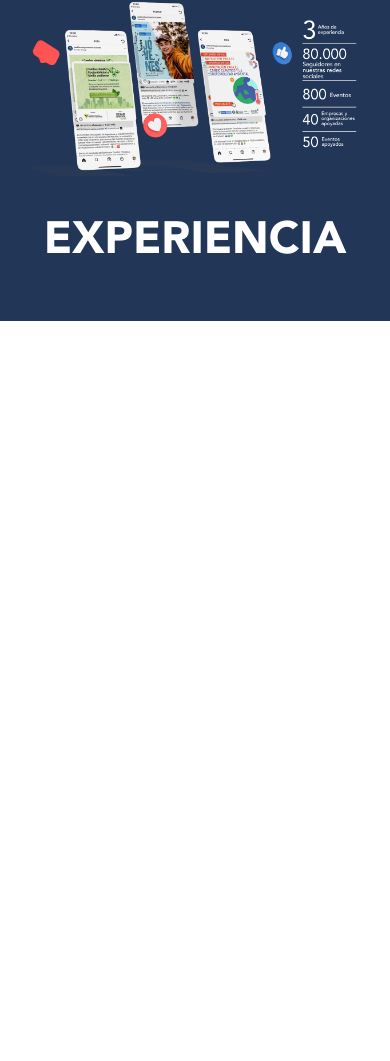
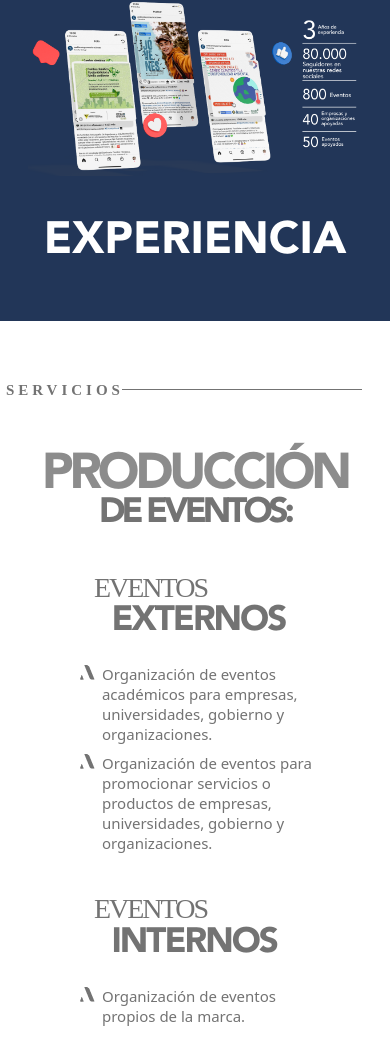
Before and after one commit to IvanVargass/PaginaWeb-AmbienteYComunicaciones, a plain HTML site: page index.html in a window 390 px wide. Shown: the part 2710-3771 px from the top of the page. Before the commit the page ends 3031 px from the top, so only its background shows below. Drawn offline with nearby package versions, Linux system fonts and the light colour scheme; a web font is replaced by a local one.

Commit message:
Sección de Servicios Responsive lista

```diff
--- a/css/style.css
+++ b/css/style.css
@@ -156,25 +156,30 @@ html {
 .servicios { padding: 3em 0 6em 0;}
 .servicios .produccion h2 {
   padding-top: 0.8em;
-  font-family: Avenir;
+  font-family: Avenir-Black;
   color: var(--color-gris-intermedio);
-  font-size: 90px;
-  line-height: 70%;
-  letter-spacing: -2px;
+  font-size: 120px;
+  line-height: 50%;
+  letter-spacing: -6px;
 }
 .servicios .produccion h2 span {
   color: var(--color-gris-oscuro);
-  font-size: 60px;
+  font-size: 80px;
 }
 
-.servicios .eventos{ padding-top: 3em;}
+.servicios .eventos{ padding-top: 2em;}
 .servicios .eventos h3 {
+  font-family: Avenir;
   font-size: 38px;
   line-height: 30%;
   letter-spacing: -2px;
 }
 
-.servicios .eventos h3 span { font-size: 50px; }
+.servicios .eventos h3 span {
+  font-family: Avenir-black;
+  font-size: 60px;
+  padding-left: 0.5em;
+}
 .servicios .eventos ul, .comunicacion-integral ul {
   list-style-image: url("../img/icono-eventos-2.png");
   color: var(--color-gris-oscuro);
@@ -254,6 +259,11 @@ html {
   .equipo p{ left: -0.8em;}
 
   .experiencia h2 { padding-top: 0.5em; font-size: 135px;}
+
+  .servicios .produccion h2{ font-size: 105px; line-height: 40%;}
+  .servicios .produccion h2 span{ font-size: 70px;}
+  .servicios .eventos h3 {font-size: 35px;}
+  .servicios .eventos h3 span{font-size: 55px;}
 }
 
 @media(max-width: 1400px){
@@ -268,6 +278,10 @@ html {
     left: -50px;
     font-size: 120px;
   }
+
+  .servicios {padding: 3em 0 5em 0;}
+  .servicios .produccion h2{ font-size: 95px; line-height: 40%;}
+  .servicios .produccion h2 span{ font-size: 60px;}
 }
 
 @media(max-width: 1200px){
@@ -283,6 +297,15 @@ html {
     line-height: 83px;
   }
   .alcance-global p, .nuestro-compromiso p {font-size: 16px;}
+
+  .servicios .produccion h2{
+    font-size: 80px;
+    line-height: 40%;
+    padding-top: 1em;
+  }
+  .servicios .produccion h2 span{ font-size: 55px;}
+  .servicios .eventos h3 {font-size: 32px;}
+  .servicios .eventos h3 span{font-size: 45px;}
 }
 
 @media(max-width: 1100px){
@@ -319,6 +342,13 @@ html {
   .alcance-global p, .nuestro-compromiso { font-size: 15px;}
 
   .experiencia h2 { font-size: 90px;}
+
+  .servicios {padding: 4em 0 4em 0;}
+  .servicios .produccion h2{
+    font-size: 70px;
+    line-height: 40%;
+  }
+  .servicios .produccion h2 span{ font-size: 45px;}
 }
 
 @media(max-width: 768px){
@@ -342,6 +372,9 @@ html {
     padding: 0.7em 0 0 0;
   }
   .experiencia h2 br{ display: none;}
+
+  .servicios .eventos h3 {font-size: 28px;}
+  .servicios .eventos h3 span{font-size: 40px;}
 }
 
 @media(max-width: 640px){
@@ -377,11 +410,20 @@ html {
     left: 0;
     width: 100%;
   }
-  .experiencia h2 { font-size: 65px;}
+  .experiencia h2, .servicios .produccion h2 { font-size: 65px;}
 }
 
 @media(max-width: 575px){
   .experiencia h2 {padding: 0.9em 0 0 0;  font-size: 60px;}
+
+  .servicios .produccion h2 {
+    font-size: 60px;
+    letter-spacing: -4px;
+    padding-top: 1.3em;
+    padding-bottom: 0.3em;
+  }
+
+  .servicios .eventos h3 span {font-size: 35px;}
 }
 
 @media(max-width: 540px){
@@ -404,7 +446,9 @@ html {
     letter-spacing: -3px;
   }
 
-  .experiencia h2 { font-size: 50px;}
+  .experiencia h2, .servicios .produccion h2 { font-size: 50px;}
+  .servicios .produccion h2 span {font-size: 35px;}
+
 
 }
 
--- a/index.html
+++ b/index.html
@@ -270,26 +270,28 @@
     <!-- Experiencia -->
 
     <!-- Servicios -->
-    <!-- <div class="servicios row d-flex justify-content-center sin-m">
-      <div class="col-9">
-        <div class="row d-flex align-items-center">
-          <div class="col-1 d-flex justify-content-center">
-            <h3 class="fw-bold">SERVICIOS</h3>
+    <div class="servicios row d-flex justify-content-center sin-m">
+      <div class="col-11 col-lg-9">
+        <div class="row d-flex align-items-center px-sm-5">
+          <div class="col-3 col-sm-1 d-flex justify-content-center">
+            <h3 class="fw-bold ps-2 ps-sm-0">SERVICIOS</h3>
           </div>
-          <div class="col-11 ps-4">
+          <div class="col-9 col-sm-11 ps-3 ps-sm-5">
             <div class="separador"></div>
           </div>
         </div>
-        <div class="row d-flex justify-content-center">
-          <div class="col-10">
+        <div class="row d-flex justify-content-end">
+          <div class="col-12 col-md-11 col-xl-11 col-xxl-10">
             <div class="row produccion">
-              <div class="col-8">
-                <h2 class="fw-bold text-end">PRODUCCIÓN <br> <span>DE EVENTOS:</span></h2>
+              <div class="col-12 col-sm-10">
+                <div class="d-flex justify-content-center justify-content-lg-start">
+                  <h2 class="fw-bold text-center text-sm-end">PRODUCCIÓN <br> <span>DE EVENTOS:</span></h2>
+                </div>
               </div>
             </div>
-            <div class="row eventos ps-4">
-              <div class="col-6">
-                <h3>EVENTOS <br> <span class="fw-bold ps-2">EXTERNOS</span></h3>
+            <div class="row eventos ps-4 d-flex justify-content-center">
+              <div class="col-9 col-sm-6 pe-sm-5 pe-md-3 pb-1 pb-sm-0">
+                <h3>EVENTOS <br> <span class="fw-bold">EXTERNOS</span></h3>
                 <ul class="ps-2 pt-2">
                   <li>
                     Organización de eventos académicos para empresas,
@@ -302,8 +304,8 @@
                     </li>
                 </ul>
               </div>
-              <div class="col-6">
-                <h3>EVENTOS <br> <span class="fw-bold ps-2">INTERNOS</span></h3>
+              <div class="col-9 col-sm-6 pe-sm-5 ps-md-3 pt-5 pt-sm-0">
+                <h3>EVENTOS <br> <span class="fw-bold">INTERNOS</span></h3>
                 <ul class="ps-2 pt-2">
                   <li>
                     Organización de eventos propios de la marca.
@@ -314,7 +316,7 @@
           </div>
         </div>
       </div>
-    </div> -->
+    </div>
     <!-- Servicios -->
 
     <!-- Comunicación Integral -->
```
